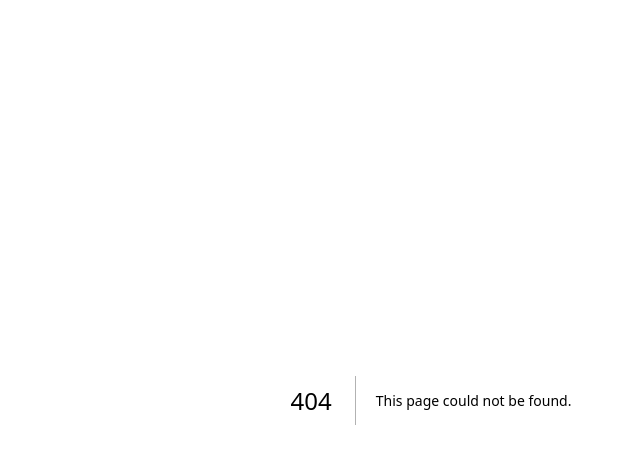
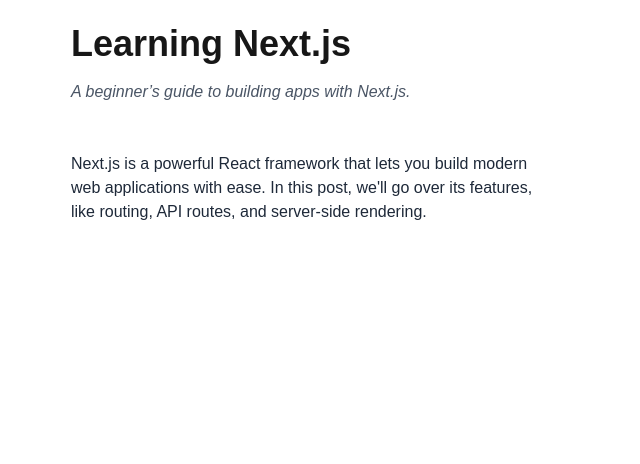
Before and after one commit to suhaslakhani/Nextjs-Blog, a Next.js app in the folder echo-blog/: page /post/learning-nextjs in a window 1280 px wide. Before the commit this address had no page. Shown: the top 464 px of the page, without its empty margins (209-849 px from the left). Built offline with nearby package versions, Linux system fonts and the light colour scheme.

Commit message:
dunamic blog created

```diff
--- a/echo-blog/app/homepage/HomePage.tsx
+++ b/echo-blog/app/homepage/HomePage.tsx
@@ -1,3 +1,4 @@
+import Link from "next/link"
 import { posts, Post } from "@/data/post"
 export default function Page(){
     return(
--- a/echo-blog/app/page.tsx
+++ b/echo-blog/app/page.tsx
@@ -1,6 +1,7 @@
 // import Image from "next/image";
 import Link from "next/link";
 import Navbar from "./navblog"
+
 import HomePage from "./homepage/HomePage"
 
 export default function Home() {
@@ -13,7 +14,7 @@
           <p className="text-4xl my-20  p-5 shadow-xl">My First Blog</p>
         </Link>
 
-        <HomePage/>
+        <HomePage />
 
 
 
--- /dev/null
+++ b/echo-blog/app/post/[slug]/page.tsx
@@ -0,0 +1,28 @@
+import { posts } from "@/data/post"
+import { notFound } from "next/navigation"
+
+type Props = {
+    params:{
+        slug: string;
+    };
+};
+
+export default function BlogPostPage({ params }:Props){
+    const post = posts.find((p) => p.slug === params.slug);
+
+    if(!post) return notFound();
+
+    return (
+        <main>
+            <section>
+                <div className="max-w-3xl mx-auto p-6">
+                    <h1 className="text-4xl font-bold mb-4">{post.title}</h1>
+                    <p className="text-gray-600 italic mb-6">{post.description}</p>
+                    <article className="prose prose-lg text-gray-800 whitespace-pre-line">
+                        {post.content}
+                    </article>
+                </div>
+            </section>
+        </main>
+    )
+}
--- a/echo-blog/data/post.tsx
+++ b/echo-blog/data/post.tsx
@@ -3,6 +3,7 @@
     title: string;
     description: string;
     slug: string;
+    content: string;
 }
 
 export const posts:Post[] = [
@@ -11,11 +12,22 @@
         title: "My First Blog Post",
         description: "This is the intro to my first blog post.",
         slug: "my-first-blog-post",
+        content: `Welcome to my first blog post!
+
+      This post will cover how I started learning web development,
+      why I chose Next.js, and the lessons I learned along the way.
+
+      Thanks for reading!`
     },
     {
         id: 2,
         title: "Learning Next.js",
         description: "A beginner’s guide to building apps with Next.js.",
         slug: "learning-nextjs",
+        content: `
+            Next.js is a powerful React framework that lets you build modern
+            web applications with ease. In this post, we'll go over its features,
+            like routing, API routes, and server-side rendering.
+            `
     },
 ];
```
